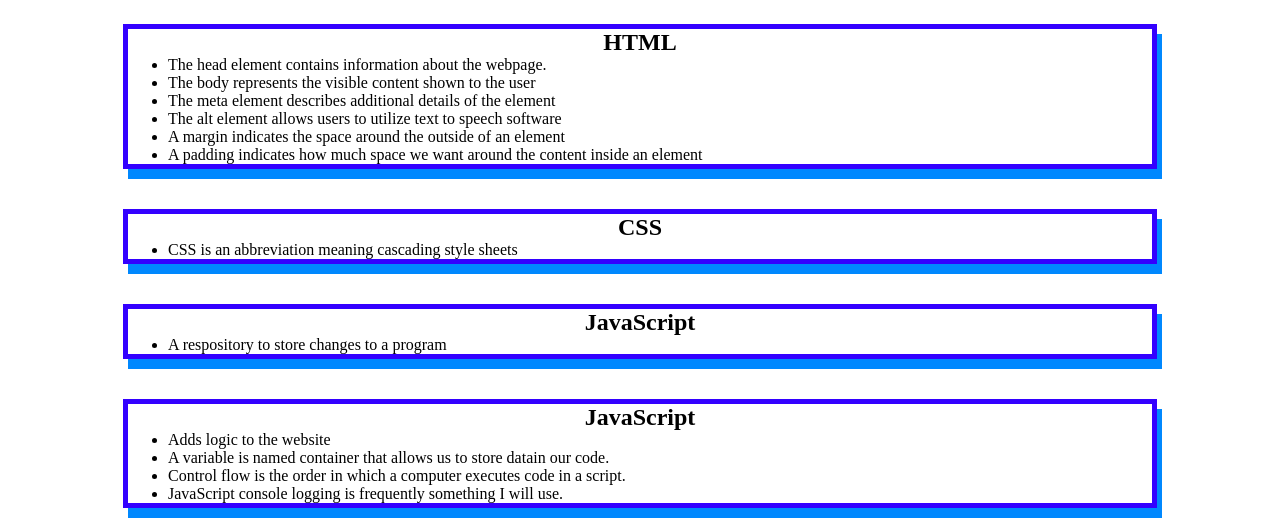
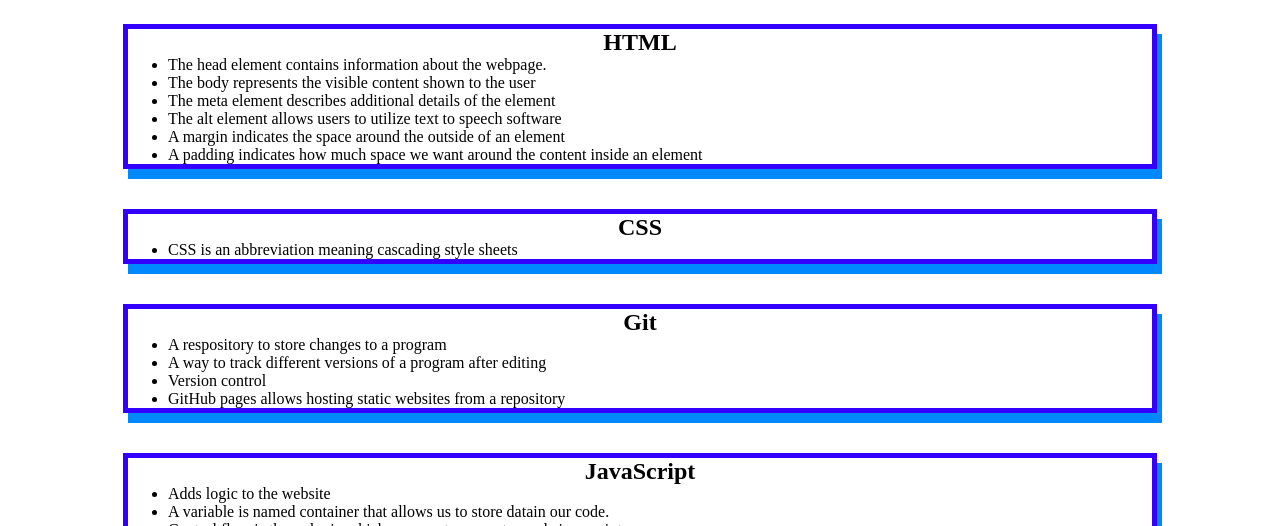
Before and after one commit to SidneyBasa/prework-study-guide, a plain HTML site: page index.html in a window 1280 px wide. Shown: the part 136-662 px from the top of the page. Drawn offline with Linux system fonts and the light colour scheme.

Commit message:
Fixed index.html to include more content for Git section

```diff
--- a/index.html
+++ b/index.html
@@ -35,9 +35,12 @@
       </section>
 
       <section class="card" id="git-section">
-        <h2>JavaScript</h2>
+        <h2>Git</h2>
         <ul>
           <li>A respository to store changes to a program</li>
+          <li>A way to track different versions of a program after editing</li>
+          <li>Version control</li>
+          <li>GitHub pages allows hosting static websites from a repository</li>
         </ul>
       </section>
 
```
